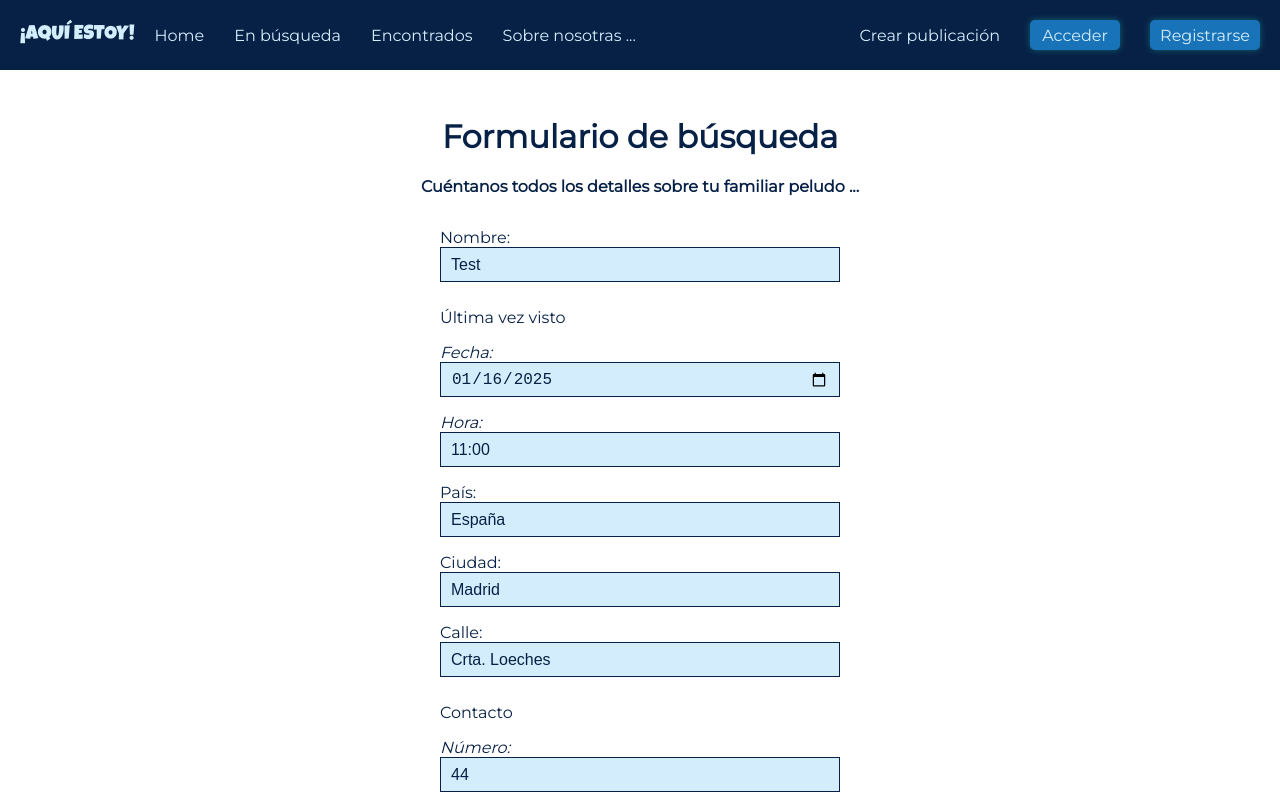
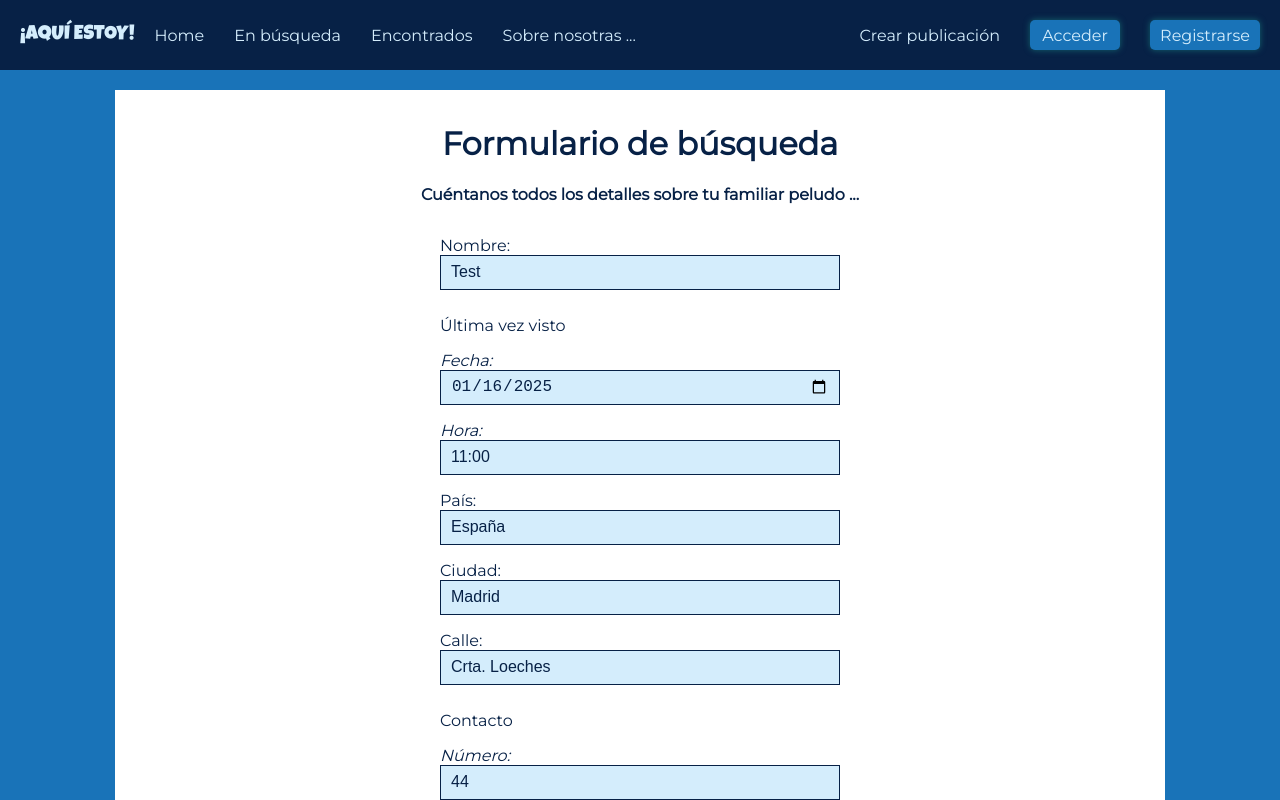
Before and after one commit to AndrewUru/web-aqui-estoy-vue, a Vue app: page /form-lost-animal in a window 1280 px wide. Shown: the top 800 px of the page. Built offline with nearby package versions, Linux system fonts and the light colour scheme.

Commit message:
style form

```diff
--- a/src/views/FormLostAnimalView.vue
+++ b/src/views/FormLostAnimalView.vue
@@ -1,33 +1,34 @@
 <template>
+  <div class="back-form">
   <div class="form-container">
     <h1>Formulario de búsqueda</h1>
     <p class="text-top"><strong>Cuéntanos todos los detalles sobre tu familiar peludo ...</strong></p>
     <form @submit.prevent="onSubmit">
       <label for="name">Nombre:
-        <input type="text" name="name" id="name" v-model="formData.name">
+        <input type="text" name="name" id="name" v-model="formData.name" required>
       </label>
       <label class="label-group a">Última vez visto</label>
       <label for="date"> <em>Fecha:</em>
-        <input type="date" name="date" id="date" v-model="formData.date">
+        <input type="date" name="date" id="date" v-model="formData.date" required>
       </label>
       <label for="time"><em>Hora:</em>
-        <input type="text" placeholder="Ejemplo 00:00" name="time" id="time" v-model="formData.time">
+        <input type="text" placeholder="Ejemplo 00:00" name="time" id="time" v-model="formData.time" required>
       </label>
       <label for="country">País:
-        <input type="text" name="country" id="country" v-model="formData.country">
+        <input type="text" name="country" id="country" v-model="formData.country" required>
       </label>
       <label for="city">Ciudad:
-        <input type="text" name="city" id="city" v-model="formData.city">
+        <input type="text" name="city" id="city" v-model="formData.city" required>
       </label>
       <label for="street">Calle:
-        <input type="text" name="street" id="street" v-model="formData.street">
+        <input type="text" name="street" id="street" v-model="formData.street" required>
       </label>
       <label class="label-group b">Contacto</label>
       <label for="number"><em>Número:</em>
-        <input type="text" name="number" id="number" v-model="formData.number">
+        <input type="text" name="number" id="number" v-model="formData.number" required>
       </label>
       <label for="email"><em>Email:</em>
-        <input type="text" name="email" id="email" v-model="formData.email">
+        <input type="text" name="email" id="email" v-model="formData.email" required>
       </label>
       <label for="description">Descripción:
         <input type="text" name="description" id="description" v-model="formData.description">
@@ -43,6 +44,7 @@
       <button id="form-submit">Finalizar</button>
     </form>
   </div>
+</div>
 </template>
 
 <script>
@@ -82,10 +84,12 @@ export default {
 </script>
 
 <style scoped>
+.back-form {
+  background-color: var(--color-azul-claro);
+  padding-top : 20px;
+}
 .form-container {
-  margin: auto;
-  margin-top: 1%;
-  margin-bottom: 1%;
+  margin : auto;
   background-color: white;
   width: 80%;
   height: 90%;
--- a/src/views/LoginView.vue
+++ b/src/views/LoginView.vue
@@ -65,7 +65,6 @@ export default {
 <style scoped>
 body {
   margin: 0;
-
   height: 100vh;
   width: auto;
 }
```
